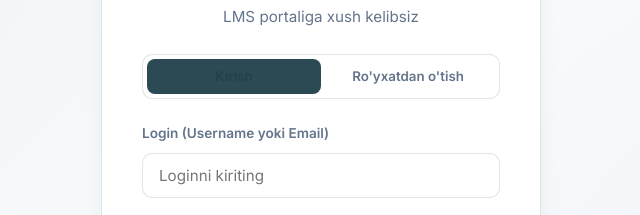
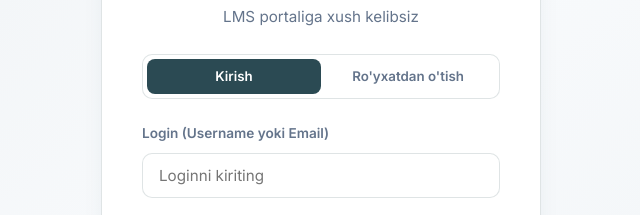
Before and after one commit to kimdirdee/RAQAMLI-LMS, a website: page index.html in a window 1280 px wide. Shown: the part 266-481 px from the top of the page, 319-959 px from the left. Drawn offline with Linux system fonts and the light colour scheme.

Commit message:
Add files via upload

```diff
--- a/index.html
+++ b/index.html
@@ -58,7 +58,7 @@
         }
         .tab-btn.active {
             background: var(--primary);
-            color: #234149;
+            color: #ffffff;
         }
         .hidden {
             display: none !important;
```
